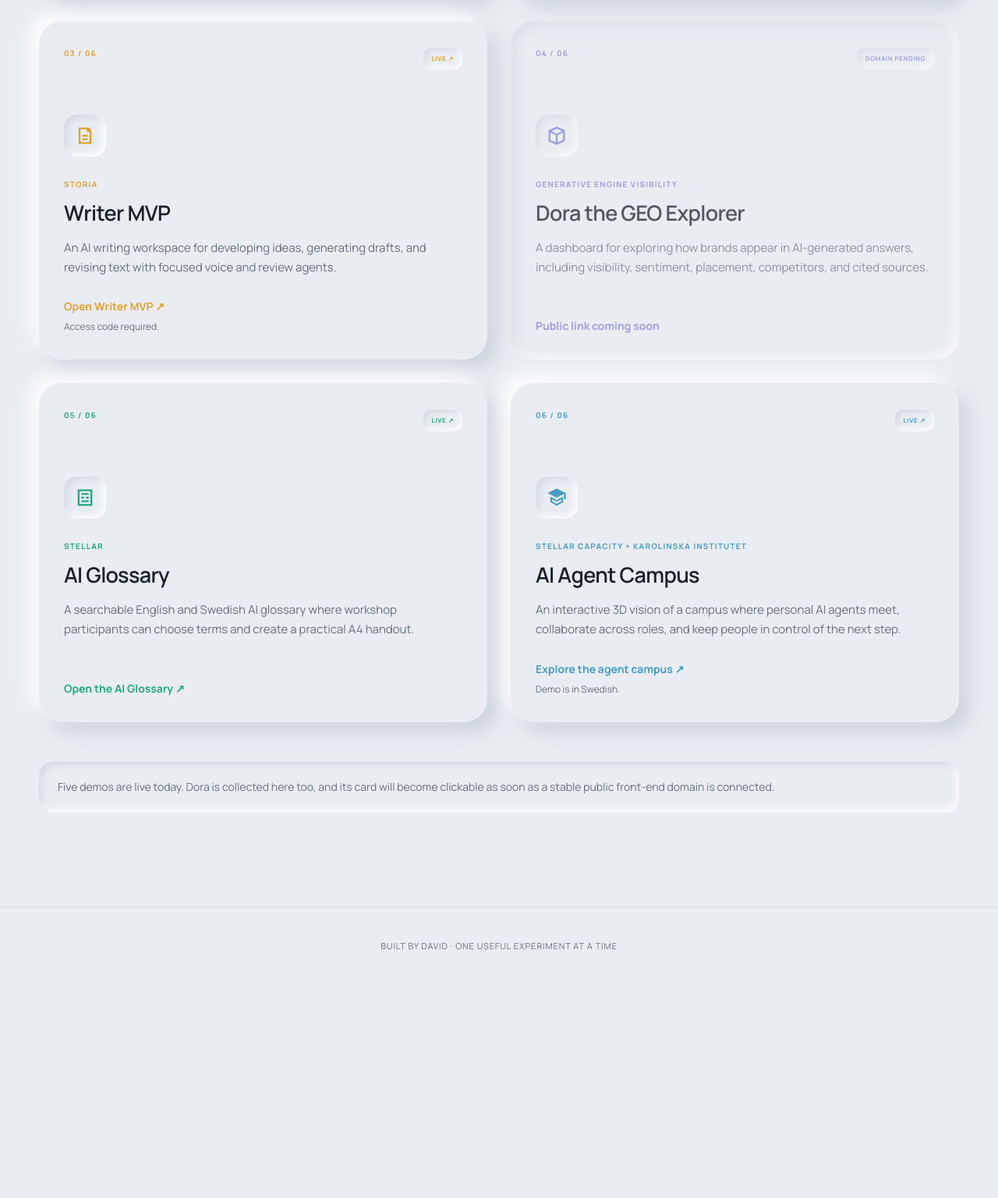
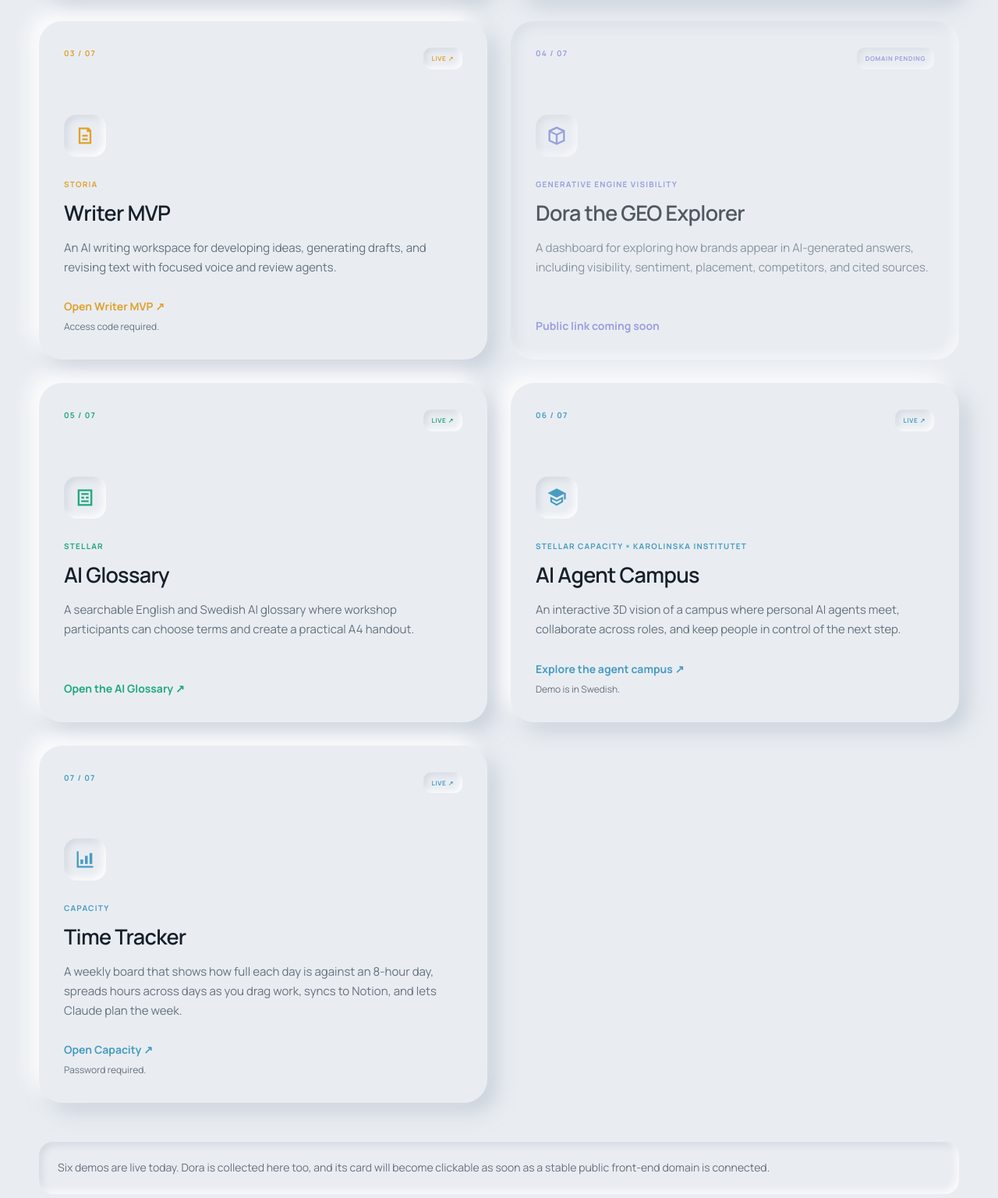
Before and after one commit to Daaveq/daviddemos, a website: page demos.html in a window 1280 px wide. Shown: the part 1064-2600 px from the top of the page at 78% size. Before the commit the page ends 2341 px from the top, so only its background shows below. Drawn offline with Linux system fonts and the light colour scheme.

Commit message:
Add Capacity to the demos directory
Co-Authored-By: Claude Opus 5.5 <noreply@anthropic.com>

```diff
--- a/demos.html
+++ b/demos.html
@@ -3,7 +3,7 @@
 <head>
   <meta charset="utf-8">
   <meta name="viewport" content="width=device-width, initial-scale=1">
-  <meta name="description" content="Explore David's practical AI prototypes for claims, writing, search visibility, apartment sharing, AI learning, and collaborative AI agents.">
+  <meta name="description" content="Explore David's practical AI prototypes for claims, writing, search visibility, apartment sharing, time planning, AI learning, and collaborative AI agents.">
   <title>Demos — David</title>
   <link rel="preconnect" href="https://fonts.googleapis.com">
   <link rel="preconnect" href="https://fonts.gstatic.com" crossorigin>
@@ -379,7 +379,7 @@
 
     <section id="demos" class="demo-grid" aria-label="David's demos">
       <a class="demo-card" href="https://stayalittle.daviddemos.com">
-        <div class="card-top"><span class="card-number">01 / 06</span><span class="card-status">Live ↗</span></div>
+        <div class="card-top"><span class="card-number">01 / 07</span><span class="card-status">Live ↗</span></div>
         <svg class="card-icon" viewBox="0 0 24 24" aria-hidden="true"><path fill="currentColor" d="M5 3h2v2H5v14h14V5h-2V3h4v18H3V3h2zm4 0h6v2H9V3zm-2 6h4v4H7V9zm6 0h4v4h-4V9zm-6 6h4v2H7v-2zm6 0h4v2h-4v-2z"/></svg>
         <span class="product-name">Stay a little</span>
         <h2>Apartment Booking</h2>
@@ -388,7 +388,7 @@
       </a>
 
       <a class="demo-card" href="https://co-pilot-ai.daviddemos.com">
-        <div class="card-top"><span class="card-number">02 / 06</span><span class="card-status">Live ↗</span></div>
+        <div class="card-top"><span class="card-number">02 / 07</span><span class="card-status">Live ↗</span></div>
         <svg class="card-icon" viewBox="0 0 24 24" aria-hidden="true"><path fill="currentColor" d="M3 4h18v16H3V4zm2 2v12h14V6H5zm2 2h5v2H7V8zm0 4h10v2H7v-2zm0 3h7v2H7v-2zm9-7h2v2h-2V8z"/></svg>
         <span class="product-name">Claims Copilot</span>
         <h2>IF Insurance</h2>
@@ -397,7 +397,7 @@
       </a>
 
       <a class="demo-card" href="https://writer.daviddemos.com">
-        <div class="card-top"><span class="card-number">03 / 06</span><span class="card-status">Live ↗</span></div>
+        <div class="card-top"><span class="card-number">03 / 07</span><span class="card-status">Live ↗</span></div>
         <svg class="card-icon" viewBox="0 0 24 24" aria-hidden="true"><path fill="currentColor" d="M5 3h11l3 3v15H5V3zm2 2v14h10V8h-3V5H7zm2 6h6v2H9v-2zm0 4h6v2H9v-2z"/></svg>
         <span class="product-name">Storia</span>
         <h2>Writer MVP</h2>
@@ -406,7 +406,7 @@
       </a>
 
       <article class="demo-card pending">
-        <div class="card-top"><span class="card-number">04 / 06</span><span class="card-status">Domain pending</span></div>
+        <div class="card-top"><span class="card-number">04 / 07</span><span class="card-status">Domain pending</span></div>
         <svg class="card-icon" viewBox="0 0 24 24" aria-hidden="true"><path fill="currentColor" d="M12 2 3 6v12l9 4 9-4V6l-9-4zm0 2.2L17.9 7 12 9.8 6.1 7 12 4.2zM5 8.5l6 2.8v8.1l-6-2.7V8.5zm8 10.9v-8.1l6-2.8v8.2l-6 2.7z"/></svg>
         <span class="product-name">Generative engine visibility</span>
         <h2>Dora the GEO Explorer</h2>
@@ -415,7 +415,7 @@
       </article>
 
       <a class="demo-card" href="https://glossary.daviddemos.com">
-        <div class="card-top"><span class="card-number">05 / 06</span><span class="card-status">Live ↗</span></div>
+        <div class="card-top"><span class="card-number">05 / 07</span><span class="card-status">Live ↗</span></div>
         <svg class="card-icon" viewBox="0 0 24 24" aria-hidden="true"><path fill="currentColor" d="M4 3h16v18H4V3zm2 2v14h12V5H6zm2 2h8v2H8V7zm0 4h3v2H8v-2zm5 0h3v2h-3v-2zm-5 4h8v2H8v-2z"/></svg>
         <span class="product-name">Stellar</span>
         <h2>AI Glossary</h2>
@@ -424,16 +424,24 @@
       </a>
 
       <a class="demo-card" href="https://campus.daviddemos.com">
-        <div class="card-top"><span class="card-number">06 / 06</span><span class="card-status">Live ↗</span></div>
+        <div class="card-top"><span class="card-number">06 / 07</span><span class="card-status">Live ↗</span></div>
         <svg class="card-icon" viewBox="0 0 24 24" aria-hidden="true"><path fill="currentColor" d="M12 2 2 7l10 5 8-4v6h2V7L12 2zM5 11v6l7 4 7-4v-6l-7 3.5L5 11zm2 3 5 2.5 5-2.5v2l-5 2.8L7 16v-2z"/></svg>
         <span class="product-name">Stellar Capacity × Karolinska Institutet</span>
         <h2>AI Agent Campus</h2>
         <p>An interactive 3D vision of a campus where personal AI agents meet, collaborate across roles, and keep people in control of the next step.</p>
         <span class="card-action">Explore the agent campus ↗<small class="access-note">Demo is in Swedish.</small></span>
       </a>
+      <a class="demo-card" href="https://capacity.daviddemos.com">
+        <div class="card-top"><span class="card-number">07 / 07</span><span class="card-status">Live ↗</span></div>
+        <svg class="card-icon" viewBox="0 0 24 24" aria-hidden="true"><path fill="currentColor" d="M3 3h2v16h16v2H3V3zm4 9h3v5H7v-5zm5-4h3v9h-3V8zm5-3h3v12h-3V5z"/></svg>
+        <span class="product-name">Capacity</span>
+        <h2>Time Tracker</h2>
+        <p>A weekly board that shows how full each day is against an 8-hour day, spreads hours across days as you drag work, syncs to Notion, and lets Claude plan the week.</p>
+        <span class="card-action">Open Capacity ↗<small class="access-note">Password required.</small></span>
+      </a>
     </section>
 
-    <p class="directory-note">Five demos are live today. Dora is collected here too, and its card will become clickable as soon as a stable public front-end domain is connected.</p>
+    <p class="directory-note">Six demos are live today. Dora is collected here too, and its card will become clickable as soon as a stable public front-end domain is connected.</p>
   </main>
 
   <footer>Built by David · One useful experiment at a time</footer>
```
Also changed, not shown: MEMORY.md (+9 -2 lines), chatlog/2026-10-17.md (added, +9 -0 lines).
